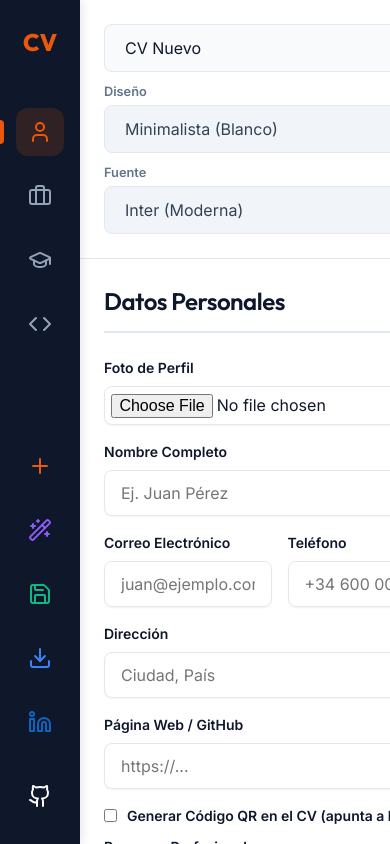
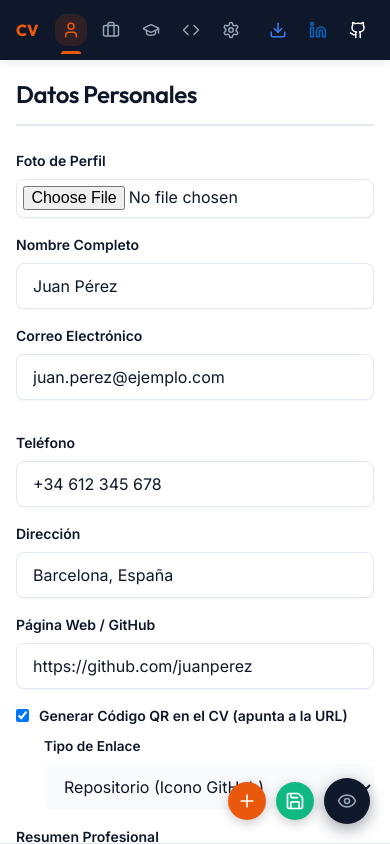
Before and after one commit to konstantinWDK/CV-Creator, a React (Vite) app: page / in a window 390 px wide. Built offline with nearby package versions, Linux system fonts and the light colour scheme.

Commit message:
fixes en mobile y carga de demo

```diff
--- a/src/App.jsx
+++ b/src/App.jsx
@@ -1,5 +1,5 @@
 import { useState, useEffect } from 'react';
-import { Download, Save, Plus, Trash2, User, Briefcase, GraduationCap, Code, Wand2, Linkedin, Github } from 'lucide-react';
+import { Download, Save, Plus, Trash2, User, Briefcase, GraduationCap, Code, Linkedin, Github, Settings, Eye, EyeOff, X } from 'lucide-react';
 import { getSavedCVs, saveCV, deleteCV, getDefaultCV, getSampleCV } from './utils/storage';
 import CVForm from './components/CVForm';
 import CVPreview from './components/CVPreview';
@@ -9,12 +9,16 @@ function App() {
   const [cvs, setCvs] = useState([]);
   const [currentCV, setCurrentCV] = useState(getDefaultCV());
   const [activeTab, setActiveTab] = useState('personalInfo');
+  const [showMobilePreview, setShowMobilePreview] = useState(false);
 
   useEffect(() => {
     const loadedCVs = getSavedCVs();
     setCvs(loadedCVs);
     if (loadedCVs.length > 0) {
       setCurrentCV(loadedCVs[0]);
+    } else {
+      // First visit: pre-load sample CV so the app feels populated
+      setCurrentCV(getSampleCV());
     }
   }, []);
 
@@ -78,16 +82,17 @@ function App() {
             <Code size={24} />
             {activeTab === 'skills' && <span className="active-indicator"></span>}
           </button>
+          <button className={`nav-icon ${activeTab === 'settings' ? 'active' : ''}`} onClick={() => setActiveTab('settings')} title="Configuración Global">
+            <Settings size={24} />
+            {activeTab === 'settings' && <span className="active-indicator"></span>}
+          </button>
         </div>
 
         <div className="nav-bottom">
-          <button className="nav-icon action new" onClick={handleCreateNew} title="Crear Nuevo">
+          <button className="nav-icon action new hide-mobile" onClick={handleCreateNew} title="Crear Nuevo">
             <Plus size={24} />
           </button>
-          <button className="nav-icon action" onClick={handleLoadSample} title="Cargar Datos Prueba" style={{ color: '#8b5cf6' }}>
-            <Wand2 size={24} />
-          </button>
-          <button className="nav-icon action save" onClick={handleSave} title="Guardar">
+          <button className="nav-icon action save hide-mobile" onClick={handleSave} title="Guardar">
             <Save size={24} />
           </button>
           <button className="nav-icon action pdf" onClick={handleDownloadPDF} title="Descargar PDF">
@@ -121,11 +126,18 @@ function App() {
         </div>
       </div>
 
-      {/* Secondary Sidebar (Settings Panel) */}
+      {/* Secondary Sidebar (Form Content) */}
       <div className="secondary-sidebar">
-        <div className="sidebar-header">
+        <div className="sidebar-content">
+          {activeTab === 'settings' ? (
+            <div className="settings-panel">
+              <h2 className="panel-title">Configuración Global</h2>
+
+              <div className="form-group" style={{ marginBottom: '20px' }}>
+                <label style={{ fontSize: '0.9rem', color: 'var(--text-secondary)', marginBottom: '8px', display: 'block', fontWeight: 600 }}>Seleccionar Currículum Guardado</label>
                 <select
                   className="cv-selector-minimal"
+                  style={{ backgroundColor: '#f1f5f9', border: '1px solid #e2e8f0', color: '#334155', width: '100%', padding: '0.75rem', borderRadius: '0.5rem' }}
                   value={currentCV.id}
                   onChange={(e) => {
                     const selected = cvs.find(c => c.id === e.target.value);
@@ -141,11 +153,13 @@ function App() {
                     </option>
                   ))}
                 </select>
-          <div style={{ marginTop: '10px' }}>
-            <label style={{ fontSize: '0.8rem', color: 'var(--text-secondary)', marginBottom: '4px', display: 'block', fontWeight: 600 }}>Diseño</label>
+              </div>
+
+              <div className="form-group" style={{ marginBottom: '20px' }}>
+                <label style={{ fontSize: '0.9rem', color: 'var(--text-secondary)', marginBottom: '8px', display: 'block', fontWeight: 600 }}>Diseño de la Plantilla</label>
                 <select
                   className="cv-selector-minimal"
-              style={{ backgroundColor: '#f1f5f9', border: '1px solid #e2e8f0', color: '#334155' }}
+                  style={{ backgroundColor: '#f1f5f9', border: '1px solid #e2e8f0', color: '#334155', width: '100%', padding: '0.75rem', borderRadius: '0.5rem' }}
                   value={currentCV.templateId || 'minimal'}
                   onChange={(e) => setCurrentCV({ ...currentCV, templateId: e.target.value })}
                 >
@@ -156,11 +170,12 @@ function App() {
                   <option value="classic">Clásico (Centrado)</option>
                 </select>
               </div>
-          <div style={{ marginTop: '10px' }}>
-            <label style={{ fontSize: '0.8rem', color: 'var(--text-secondary)', marginBottom: '4px', display: 'block', fontWeight: 600 }}>Fuente</label>
+
+              <div className="form-group" style={{ marginBottom: '20px' }}>
+                <label style={{ fontSize: '0.9rem', color: 'var(--text-secondary)', marginBottom: '8px', display: 'block', fontWeight: 600 }}>Tipografía Global</label>
                 <select
                   className="cv-selector-minimal"
-              style={{ backgroundColor: '#f1f5f9', border: '1px solid #e2e8f0', color: '#334155' }}
+                  style={{ backgroundColor: '#f1f5f9', border: '1px solid #e2e8f0', color: '#334155', width: '100%', padding: '0.75rem', borderRadius: '0.5rem' }}
                   value={currentCV.fontFamily || 'Inter'}
                   onChange={(e) => setCurrentCV({ ...currentCV, fontFamily: e.target.value })}
                 >
@@ -172,15 +187,41 @@ function App() {
                 </select>
               </div>
             </div>
-
-        <div className="sidebar-content">
+          ) : (
             <CVForm data={currentCV} onChange={setCurrentCV} activeTab={activeTab} />
+          )}
         </div>
       </div>
 
-      {/* Preview Container */}
-      <div className="preview-container">
+      {/* Preview Container - Hidden on mobile unless showMobilePreview is true */}
+      <div className={`preview-container${showMobilePreview ? ' mobile-preview-open' : ''}`}>
+        <button
+          className="btn-close-preview"
+          onClick={() => setShowMobilePreview(false)}
+          title="Cerrar Vista Previa"
+        >
+          <X size={22} />
+        </button>
+        <div className="preview-scaler">
           <CVPreview data={currentCV} />
+        </div>
+      </div>
+
+      {/* Mobile Floating Action Bar */}
+      <div className="mobile-floating-actions">
+        <button className="fab-btn fab-new" onClick={handleCreateNew} title="Nuevo CV">
+          <Plus size={20} />
+        </button>
+        <button className="fab-btn fab-save" onClick={handleSave} title="Guardar">
+          <Save size={20} />
+        </button>
+        <button
+          className={`fab-btn fab-preview${showMobilePreview ? ' active' : ''}`}
+          onClick={() => setShowMobilePreview(v => !v)}
+          title={showMobilePreview ? 'Ocultar Vista Previa' : 'Ver CV'}
+        >
+          {showMobilePreview ? <EyeOff size={20} /> : <Eye size={20} />}
+        </button>
       </div>
     </div>
   );
--- a/src/index.css
+++ b/src/index.css
@@ -513,3 +513,278 @@ textarea:focus {
   display: flex;
   gap: var(--space-2);
 }
+
+/* ========================================= */
+/* FLOATING ACTION BAR (Mobile only)        */
+/* ========================================= */
+/* Hidden on desktop */
+.mobile-floating-actions {
+  display: none;
+}
+
+/* Close-preview button hidden on desktop */
+.btn-close-preview {
+  display: none;
+}
+
+/* Settings panel padding */
+.settings-panel {
+  padding-top: var(--space-2);
+}
+
+/* ========================================= */
+/* MOBILE RESPONSIVE LAYOUT                 */
+/* ========================================= */
+@media (max-width: 850px) {
+
+  /* Prevent scrolling body, everything is handled inside containers */
+  body {
+    overflow: hidden;
+  }
+
+  .app-container {
+    flex-direction: column;
+    height: 100vh;
+    height: 100dvh;
+    /* For mobile browsers */
+  }
+
+  /* Hide duplicated desktop actions on mobile */
+  .nav-icon.hide-mobile {
+    display: none !important;
+  }
+
+  /* Show floating action bar */
+  .mobile-floating-actions {
+    display: flex;
+    flex-direction: row;
+    align-items: center;
+    gap: 10px;
+    position: fixed;
+    bottom: 20px;
+    right: 20px;
+    z-index: 200;
+  }
+
+  .fab-btn {
+    width: 38px;
+    height: 38px;
+    border-radius: 50%;
+    border: none;
+    display: flex;
+    align-items: center;
+    justify-content: center;
+    cursor: pointer;
+    box-shadow: 0 3px 12px rgba(0, 0, 0, 0.22);
+    transition: transform 0.18s ease, box-shadow 0.18s ease;
+  }
+
+  .fab-btn:active {
+    transform: scale(0.93);
+  }
+
+  .fab-new {
+    background-color: var(--accent-color);
+    color: #ffffff;
+  }
+
+  .fab-save {
+    background-color: #10b981;
+    color: #ffffff;
+  }
+
+  .fab-preview {
+    background-color: var(--sidebar-primary-bg);
+    color: #94a3b8;
+    width: 46px;
+    height: 46px;
+    box-shadow: 0 5px 16px rgba(15, 23, 42, 0.4);
+  }
+
+  .fab-preview.active {
+    background-color: var(--accent-color);
+    color: #ffffff;
+  }
+
+  /* 1. Primary Sidebar (Horizontal Top/Bottom Nav) */
+  .primary-sidebar {
+    width: 100%;
+    height: 60px;
+    flex-direction: row;
+    padding: 0 var(--space-4);
+    box-shadow: 0 2px 10px rgba(0, 0, 0, 0.1);
+    z-index: 40;
+  }
+
+  .brand {
+    margin-bottom: 0;
+    margin-right: var(--space-4);
+    font-size: 1.25rem;
+  }
+
+  .nav-top {
+    flex-direction: row;
+    justify-content: flex-start;
+    gap: var(--space-2);
+    width: auto;
+  }
+
+  .nav-bottom {
+    flex-direction: row;
+    justify-content: flex-end;
+    gap: var(--space-2);
+    width: auto;
+    margin-top: 0;
+  }
+
+  /* Fix tooltip bounds and disable them cleanly on small screens */
+  .nav-icon::after,
+  .nav-icon::before {
+    display: none !important;
+  }
+
+  .nav-icon {
+    width: 40px;
+    height: 40px;
+  }
+
+  .nav-icon.active>span.active-indicator {
+    left: 50%;
+    bottom: -8px;
+    top: auto;
+    transform: translateX(-50%);
+    width: 20px;
+    height: 3px;
+    border-radius: 4px 4px 0 0;
+  }
+
+  /* Override external links layout */
+  .nav-bottom a {
+    margin-top: 0 !important;
+  }
+
+  /* 2. Secondary Sidebar (Form Panel full width) */
+  .secondary-sidebar {
+    width: 100%;
+    flex: 1;
+    /* Takes all remaining space once navbar is accounted for */
+    border-right: none;
+    border-bottom: 1px solid var(--glass-border);
+    flex-shrink: 0;
+    overflow: hidden;
+  }
+
+  .sidebar-header {
+    padding: var(--space-4);
+    display: flex;
+    flex-direction: column;
+    gap: var(--space-2);
+  }
+
+  .sidebar-content {
+    padding: var(--space-4);
+  }
+
+  .form-row {
+    grid-template-columns: 1fr;
+    gap: var(--space-4);
+  }
+
+  /* 3. Preview Container: HIDDEN by default on mobile */
+  .preview-container {
+    display: none;
+    position: fixed;
+    inset: 0;
+    z-index: 150;
+    background-color: var(--bg-primary);
+    overflow: auto;
+    padding: var(--space-8) var(--space-4) var(--space-4);
+    justify-content: center;
+    align-items: flex-start;
+  }
+
+  /* Show when Eye is toggled */
+  .preview-container.mobile-preview-open {
+    display: flex;
+    flex-direction: column;
+  }
+
+  /* Show the close button inside the modal */
+  .preview-container.mobile-preview-open .btn-close-preview {
+    display: flex;
+    align-self: flex-end;
+    margin-bottom: var(--space-4);
+    background: var(--sidebar-primary-bg);
+    color: #ffffff;
+    border: none;
+    width: 42px;
+    height: 42px;
+    border-radius: 50%;
+    align-items: center;
+    justify-content: center;
+    cursor: pointer;
+    box-shadow: var(--shadow-md);
+    flex-shrink: 0;
+    transition: background 0.2s;
+  }
+
+  .preview-container.mobile-preview-open .btn-close-preview:hover {
+    background: var(--accent-color);
+  }
+
+  /* Scaler Wrapper helps contain the giant A4 inside the small viewport */
+  .preview-scaler {
+    width: max-content;
+    margin: 0 auto;
+    zoom: 0.8;
+  }
+
+  /* Adjust A4 box shadows for mobile */
+  .a4-page {
+    box-shadow: 0 10px 25px rgba(0, 0, 0, 0.2);
+  }
+}
+
+/* Extra media queries for smaller screens to continue zooming down the A4 page */
+@media (max-width: 768px) {
+  .preview-scaler {
+    zoom: 0.7;
+  }
+}
+
+@media (max-width: 600px) {
+  .preview-scaler {
+    zoom: 0.55;
+  }
+}
+
+@media (max-width: 450px) {
+  .preview-scaler {
+    zoom: 0.42;
+  }
+}
+
+@media (max-width: 380px) {
+  .preview-scaler {
+    zoom: 0.38;
+  }
+}
+
+/* Very Small Mobile Phones */
+@media (max-width: 480px) {
+  .nav-icon {
+    width: 32px;
+    height: 32px;
+  }
+
+  .nav-icon svg {
+    width: 18px;
+    height: 18px;
+  }
+
+  .brand {
+    font-size: 1rem;
+    margin-right: var(--space-2);
+  }
+
+}
```
Lines whose indentation alone changed are shown as unchanged.
